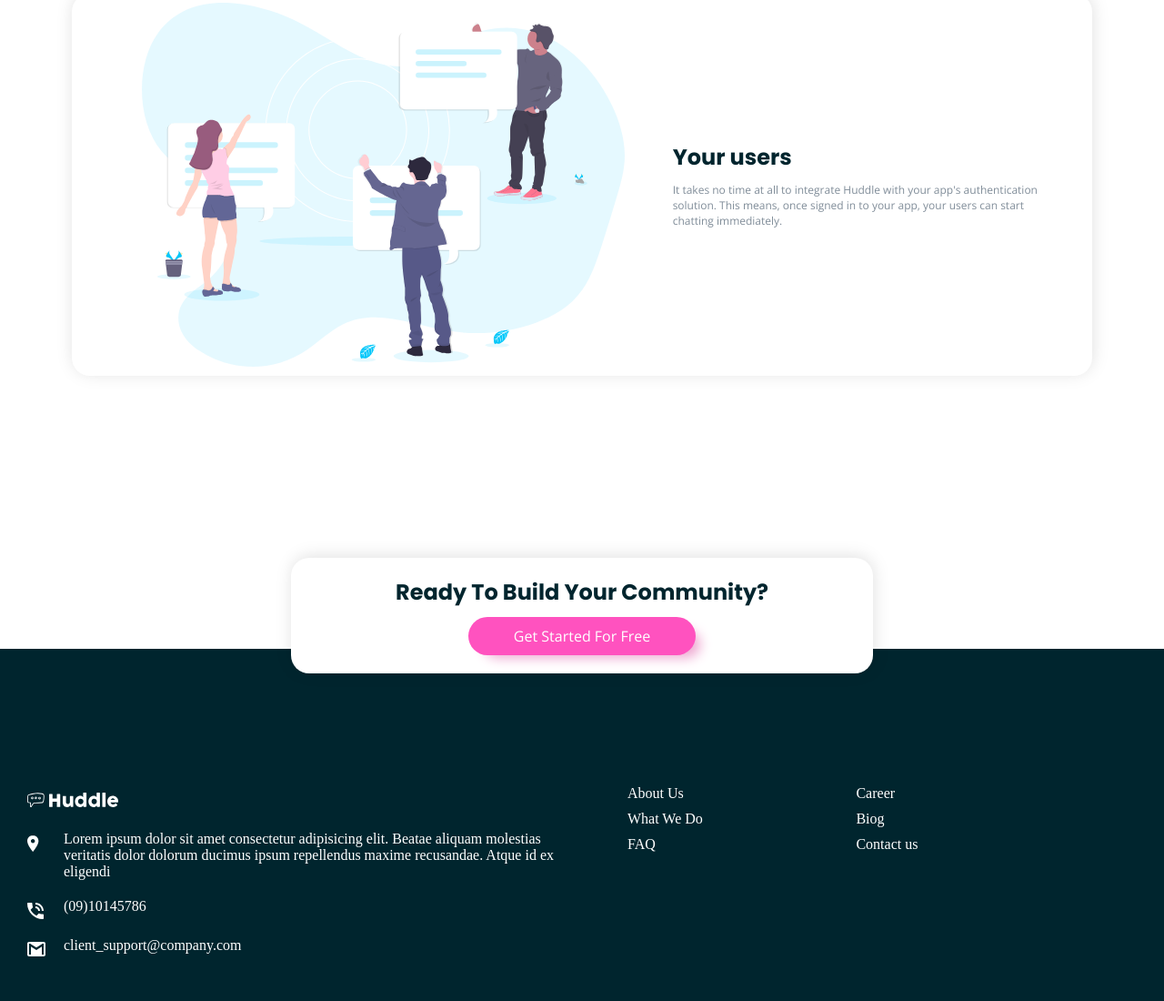
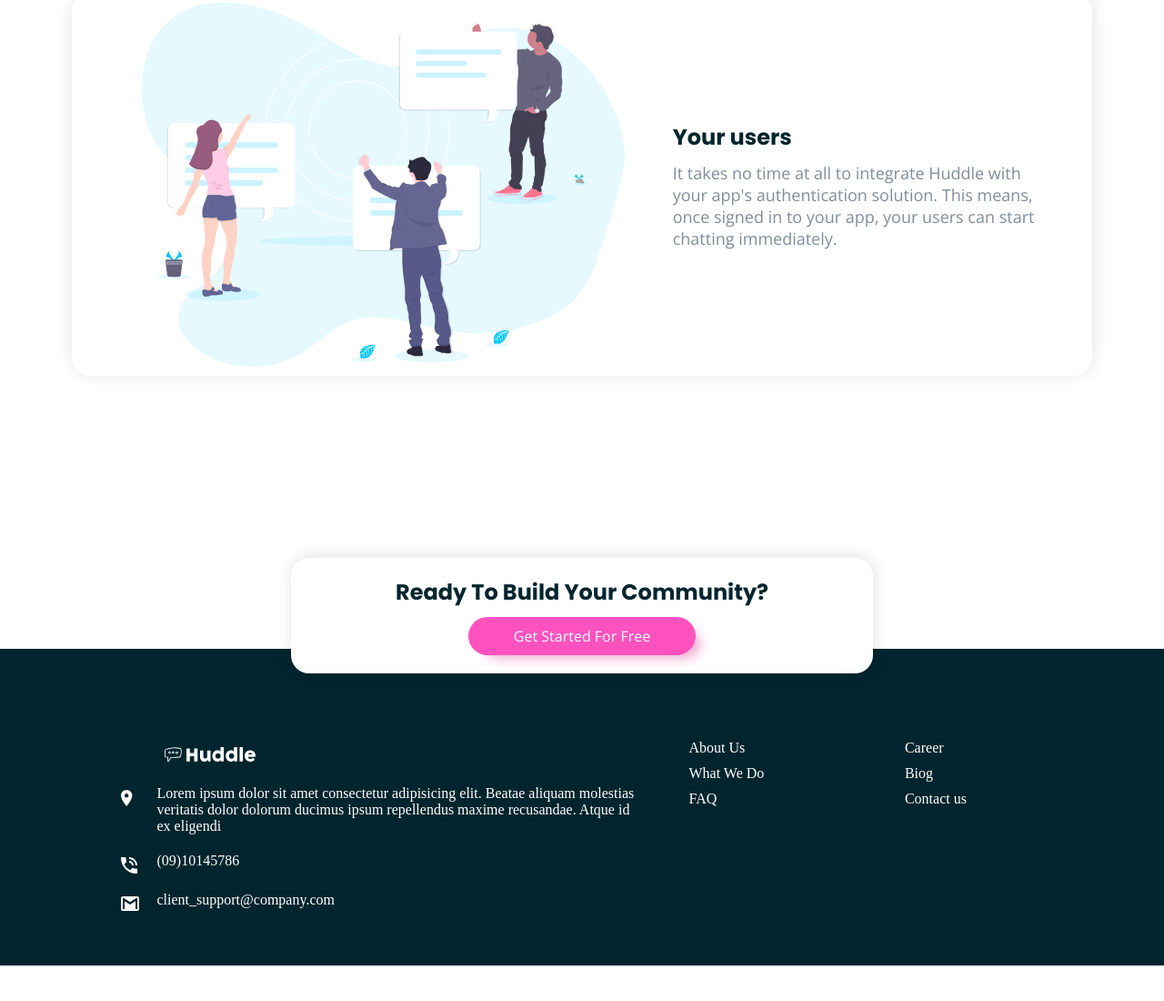
Before and after one commit to Xavmarkz/Huddle-landingpage, a plain HTML site: page index.html in a window 1280 px wide. Shown: the part 1602-2702 px from the top of the page at 91% size. After the commit the page ends 2663 px from the top, so only its background shows below. Drawn offline with nearby package versions, Linux system fonts and the light colour scheme.

Commit message:
css changes

```diff
--- a/css/style.css
+++ b/css/style.css
@@ -61,7 +61,7 @@
     justify-content: center;
     align-items: center;
     text-align: center;
-    background-color: #ffff;
+    background-color: #fff;
     border-radius: 20px;
     margin: 30px 15px;
     box-shadow: 1px -2px 19px -1px rgba(14, 14, 14, 0.13);
@@ -187,7 +187,7 @@ footer{
     margin-bottom: 10px;
 }
 
-@media (min-width: 700px){
+@media screen and (min-width: 700px){
     .main_section{
         width: 90%;
         margin:0 auto;
@@ -202,15 +202,12 @@ footer{
         padding: 10px 30px;
     }
     .parr{
-        font-size: 12px;
+        font-size: 18px;
         text-align: left;
     }
     .main_article .main_text_c{
         width: 40%;
-
-
     }
-
     .main_article{
         width: 100%;
         justify-content: space-around;
@@ -218,10 +215,10 @@ footer{
         flex-direction: row;
         flex-wrap: nowrap;
         width: 100%;
-
     }
     .main_parr{
         margin-bottom: 20px;
+        font-size: 18px;
     }
     .pink{
         font-weight: 400;
@@ -264,8 +261,14 @@ footer{
     }
     .footer_container{
         display: flex;
-        padding: 150px 30px 40px;
-
+        padding: 100px 30px 40px 100px;
+        justify-content: center;
+    }
+    .logo_footer_container{
+        width: 100px;
+        height: 30px;
+        margin-bottom: 20px;
+        margin-left: 48px;
     }
     .item_container{
         width: 50%;
@@ -281,5 +284,4 @@ footer{
         flex-direction: column;
         flex-wrap: wrap;
     }
-
 }
```
Also changed, not shown: index.html (indentation only).
